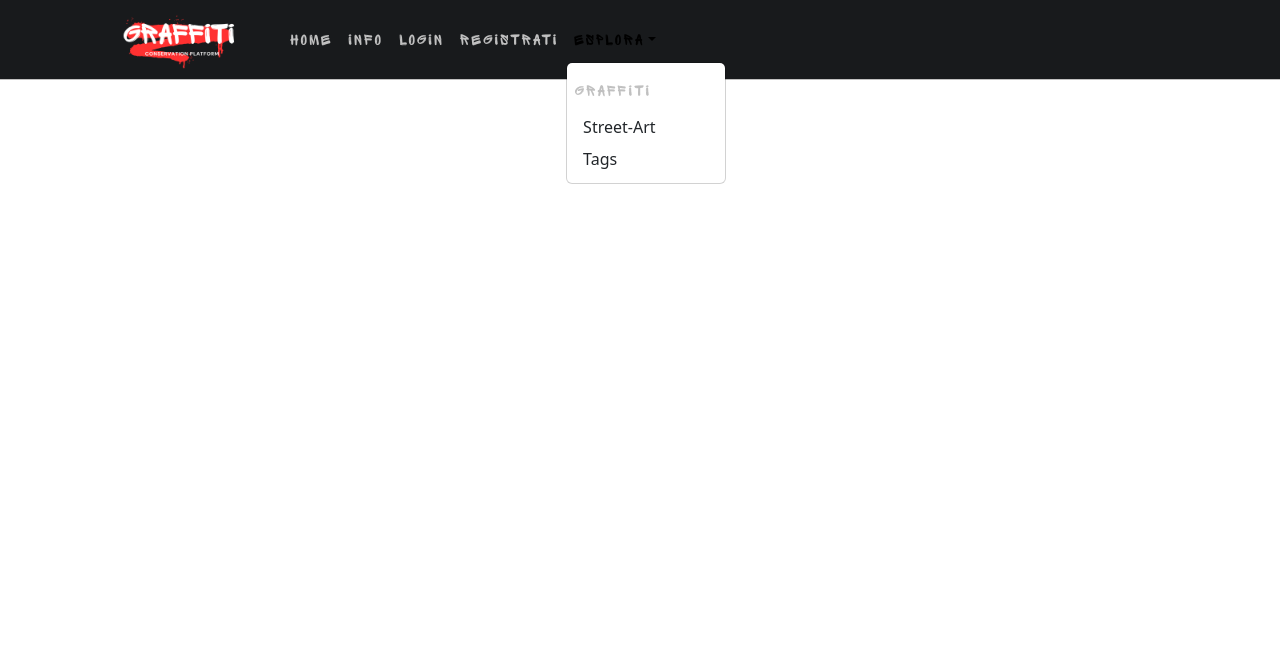
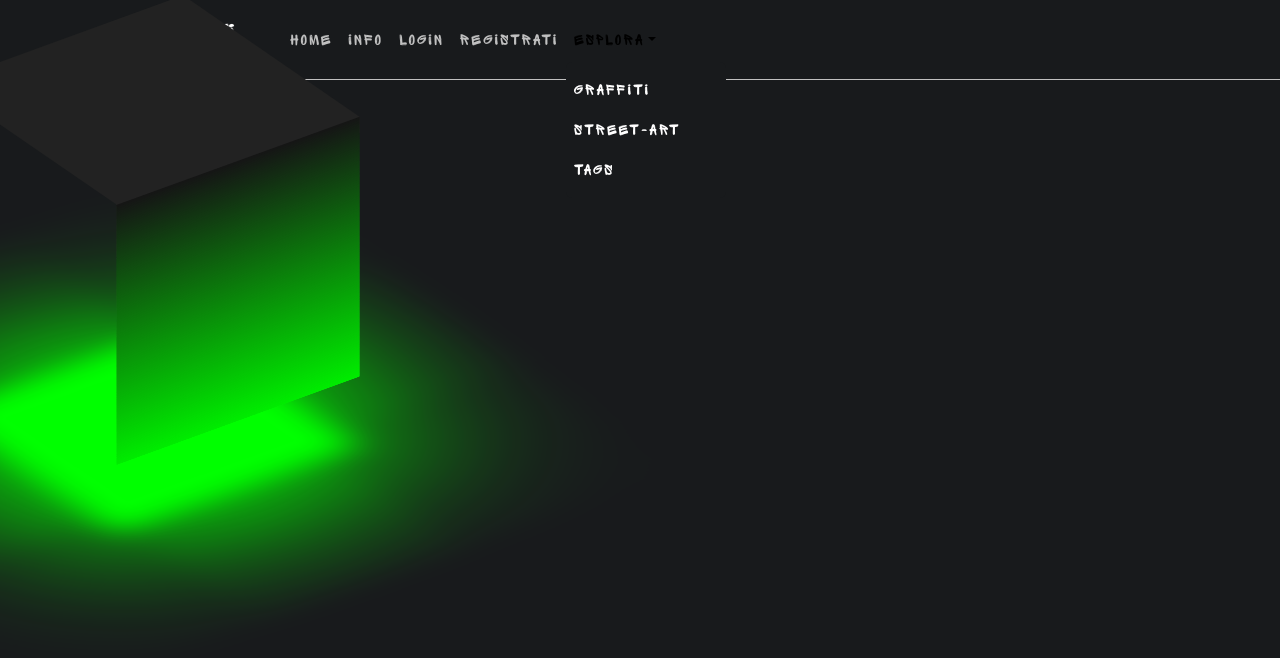
Before and after one commit to Cristiano-Rocchi/frontendgraffiti, a React (Create React App) app: page /prova in a window 1280 px wide. Both pictures are taken after a click on the button "ESPLORA". Shown: the top 658 px of the page. Built offline with nearby package versions, Linux system fonts and the light colour scheme.

Commit message:
update navbar dropdown e pagina registrazione

```diff
--- a/src/App.jsx
+++ b/src/App.jsx
@@ -8,6 +8,7 @@ import Graffiti from "./components/graffiti/Graffiti";
 import Register from "./components/Register/Register";
 import Profile from "./components/profile/Profile";
 import Upload from "./components/upload/Upload";
+import Prova from "./components/prova";
 
 function App() {
   return (
@@ -21,6 +22,7 @@ function App() {
           <Route path="/register" element={<Register />} />
           <Route path="/profile" element={<Profile />} />
           <Route path="/upload" element={<Upload />} />
+          <Route path="/prova" element={<Prova />} />
         </Routes>
       </>
     </BrowserRouter>
--- a/src/components/Register/Register.css
+++ b/src/components/Register/Register.css
@@ -1,4 +1,10 @@
-/* Sfondo nero applicato solo alla pagina di registrazione */
+.custom-container {
+  padding: 0;
+  margin: 0;
+  max-width: 100%;
+  min-height: 100vh;
+  background-color: #181a1c;
+}
 .register-page {
   min-height: 100vh;
 }
@@ -12,3 +18,26 @@
   width: 150px;
   margin-bottom: 15px;
 }
+
+.register-title {
+  animation: danceEffect 2s infinite ease-in-out;
+  font-family: "SpriteGraffiti", sans-serif;
+}
+
+@keyframes danceEffect {
+  0% {
+    transform: rotate(0deg) scale(1);
+  }
+  25% {
+    transform: rotate(3deg) scale(1.05);
+  }
+  50% {
+    transform: rotate(0deg) scale(1);
+  }
+  75% {
+    transform: rotate(-3deg) scale(1.05);
+  }
+  100% {
+    transform: rotate(0deg) scale(1);
+  }
+}
--- a/src/components/Register/Register.jsx
+++ b/src/components/Register/Register.jsx
@@ -1,5 +1,6 @@
 import "../Register/Register.css";
-
+import LogoNero from "../../assets/register/LOGONERO.png";
+import CloseIcon from "../../assets/icons/delete.png"; // Import dell'icona di chiusura
 import React, { useState } from "react";
 import {
   Container,
@@ -11,7 +12,7 @@ import {
   Alert,
   Modal,
 } from "react-bootstrap";
-import { Link } from "react-router-dom";
+import { Link, useNavigate } from "react-router-dom"; // Aggiunto useNavigate per reindirizzare
 
 function Register() {
   const [formData, setFormData] = useState({
@@ -23,6 +24,7 @@ function Register() {
 
   const [error, setError] = useState("");
   const [showSuccessModal, setShowSuccessModal] = useState(false); // Stato per mostrare il modale
+  const navigate = useNavigate(); // Hook per la navigazione
 
   const handleInputChange = (e) => {
     const { name, value } = e.target;
@@ -70,19 +72,36 @@ function Register() {
     }
   };
 
+  // Funzione per gestire il click sull'icona di chiusura
+  const handleCloseCard = () => {
+    navigate("/"); // Reindirizza alla home page
+  };
+
   return (
-    <Container className="register-page d-flex justify-content-center align-items-center">
+    <>
+      <Container className="register-page d-flex justify-content-center align-items-center custom-container">
         <Row className="w-100">
           <Col xs={12} md={6} lg={4} className="mx-auto">
             <Card className="register-card p-4">
               <Card.Body>
+                {/* Icona di chiusura */}
+                <img
+                  src={CloseIcon}
+                  alt="Chiudi"
+                  onClick={handleCloseCard}
+                  style={{
+                    width: "24px",
+                    height: "24px",
+                    cursor: "pointer",
+                    position: "absolute",
+                    top: "10px",
+                    right: "10px",
+                  }}
+                />
+
                 <div className="text-center mb-4">
-                <img
-                  src="/path-to-your-logo.png"
-                  alt="Logo"
-                  className="register-logo"
-                />
-                <h3 className="register-title">Register</h3>
+                  <img src={LogoNero} alt="Logo" className="register-logo" />
+                  <h3 className="register-title">UNISCITI A NOI</h3>
                 </div>
                 {error && <Alert variant="danger">{error}</Alert>}
                 <Form onSubmit={handleSubmit}>
@@ -161,6 +180,7 @@ function Register() {
           </Modal.Body>
         </Modal>
       </Container>
+    </>
   );
 }
 
--- a/src/components/home/Home.css
+++ b/src/components/home/Home.css
@@ -28,17 +28,17 @@ INVECE DELLA SFUMATURA BIANCA INTORNO ALLE IMG PROVARE OMBRA NERA
 .drop {
   font-size: calc(1rem * 1.25);
   padding: calc(5% + 2px);
-  position: relative; /* Questo è necessario per l'animazione del posizionamento */
+  position: relative;
   animation: moveToCenter 2s forwards; /* Animazione che si esegue una volta */
 }
 
 @keyframes moveToCenter {
   from {
-    top: 0; /* Partenza dalla posizione iniziale */
+    top: 0;
   }
   to {
-    top: 55vh; /* Movimento verso il 50% della viewport verticale (metà pagina) */
-    transform: translateY(-50%); /* Centratura precisa a metà pagina */
+    top: 55vh;
+    transform: translateY(-50%);
   }
 }
 .imgTag {
@@ -51,14 +51,14 @@ INVECE DELLA SFUMATURA BIANCA INTORNO ALLE IMG PROVARE OMBRA NERA
 }
 
 .textsvg:hover .scelte svg path {
-  fill: red; /* Cambia il colore delle SVG a rosso */
+  fill: red;
 }
 
 .nav-link:hover h4 {
-  color: red; /* Cambia il colore del testo a rosso */
+  color: red;
 }
 .cardHome:hover {
-  cursor: url("../../assets/icons/spray-paint.png"), auto; /* Icona personalizzata */
+  cursor: url("../../assets/icons/spray-paint.png"), auto;
 }
 
 .cardBody {
--- a/src/components/navbar/Navbar.css
+++ b/src/components/navbar/Navbar.css
@@ -78,3 +78,20 @@
   box-shadow: 0 2px 10px rgba(0, 0, 0, 0.1);
   transition: opacity 0.5s ease;
 }
+
+.navbar .dropdown-menu {
+  background-color: #181a1c;
+  border: none;
+  box-shadow: none;
+}
+
+.navbar .dropdown-menu .nav-link {
+  color: white;
+  font-family: "SpriteGraffiti", sans-serif;
+  letter-spacing: 2px;
+}
+
+.navbar .dropdown-menu .nav-link:hover {
+  color: red;
+  background-color: transparent;
+}
--- a/src/components/navbar/Navbars.jsx
+++ b/src/components/navbar/Navbars.jsx
@@ -160,13 +160,15 @@ function Navbars() {
                 <Link className="nav-link" to={"/graffiti"}>
                   Graffiti
                 </Link>
-                <NavDropdown.Item href="#action/3.2">
-                  Street-Art
-                </NavDropdown.Item>
-                <NavDropdown.Item href="#action/3.3">Tags</NavDropdown.Item>
+                <Link className="nav-link" to={"/graffiti"}>
+                  STREET-ART
+                </Link>
+                <Link className="nav-link" to={"/graffiti"}>
+                  TAGS
+                </Link>
               </NavDropdown>
             </Nav>
-            {/* Dopo il login "Benvenuto" allineato a destra */}
+
             {username && (
               <Nav className="ms-auto">
                 <Nav.Link>Benvenuto, {username}</Nav.Link>
--- /dev/null
+++ b/src/components/prova.css
@@ -0,0 +1,67 @@
+.con {
+  padding: 0;
+  margin: 0;
+  max-width: 100%;
+  min-height: 100vh;
+  background-color: #181a1c;
+}
+.cube {
+  position: relative;
+  width: 300px;
+  height: 300px;
+  transform-style: preserve-3d;
+  animation: animate 4s linear infinite;
+}
+
+@keyframes animate {
+  0% {
+    transform: rotateX(-30deg) rotateY(0deg);
+  }
+  100% {
+    transform: rotateX(-30deg) rotateY(360deg);
+  }
+}
+
+.cube div {
+  position: absolute;
+  top: 0;
+  left: 0;
+  width: 100%;
+  height: 100%;
+  transform-style: preserve-3d;
+}
+
+.cube div span {
+  position: absolute;
+  top: 0;
+  left: 0;
+  width: 100%;
+  height: 100%;
+  background: linear-gradient(#151515, #00ec00);
+  transform: rotateY(calc(90deg * var(--i))) translateZ(150px);
+}
+
+.top {
+  position: absolute;
+  top: 0;
+  left: 0;
+  width: 300px;
+  height: 300px;
+  background: #222;
+  transform: rotateX(90deg) translateZ(150px);
+}
+
+.top::before {
+  content: "";
+  position: absolute;
+  top: 0;
+  left: 0;
+  width: 300px;
+  height: 300px;
+  background: #0f0;
+  transform: translateZ(-380px);
+  filter: blur(20px);
+  box-shadow: 0 0 120px rgba(0, 255, 0, 0.2), 0 0 200px rgba(0, 255, 0, 0.4),
+    0 0 300px rgba(0, 255, 0, 0.6), 0 0 400px rgba(0, 255, 0, 0.8),
+    0 0 500px rgba(0, 255, 0, 1);
+}
--- /dev/null
+++ b/src/components/prova.jsx
@@ -0,0 +1,19 @@
+import { Container } from "react-bootstrap";
+import "../components/prova.css";
+
+function Prova() {
+  return (
+    <Container className="con">
+      <div className="cube">
+        <div className="top"></div>
+        <div>
+          <span style={{ "--i": 0 }}></span>
+          <span style={{ "--i": 0 }}></span>
+          <span style={{ "--i": 0 }}></span>
+          <span style={{ "--i": 0 }}></span>
+        </div>
+      </div>
+    </Container>
+  );
+}
+export default Prova;
```
Also changed, not shown: src/assets/register/LOGONERO.png (added). Lines whose indentation alone changed are shown as unchanged.
